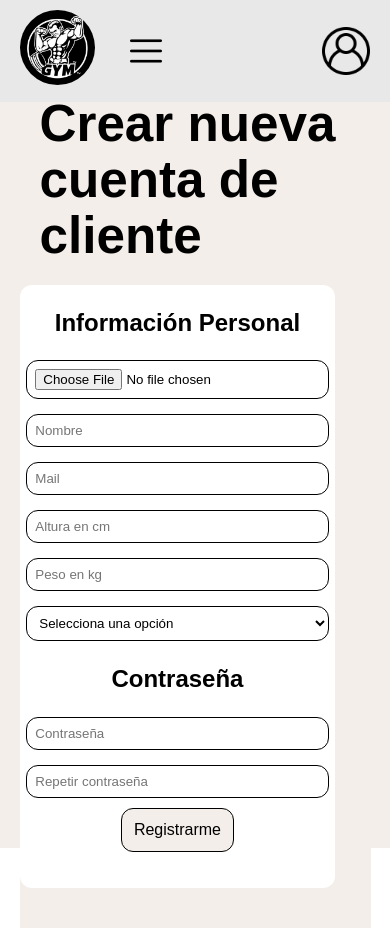
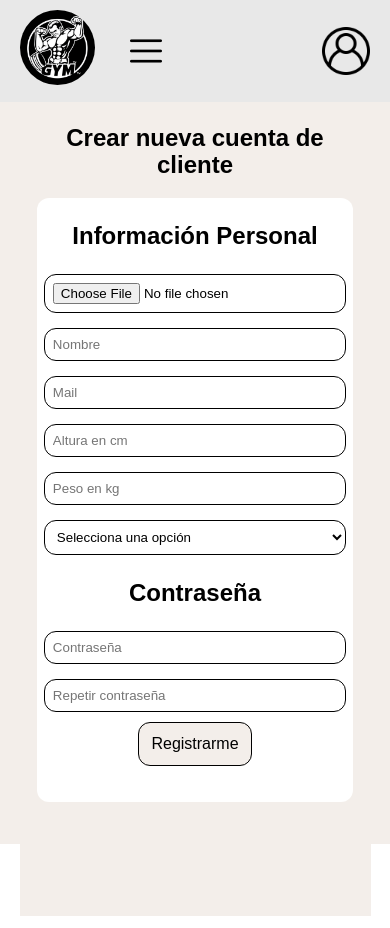
Before and after one commit to Danykeidel03/tfm-front, a React (Vite) app: page /register in a window 390 px wide. Built offline with nearby package versions, Linux system fonts and the light colour scheme.

Commit message:
responsive

```diff
--- a/src/App.css
+++ b/src/App.css
@@ -36,7 +36,7 @@ li {
   gap: 30px;
   max-width: 90%;
   position: relative;
-  top: 80px;
+  margin-top: 103px;
   padding-bottom: 40px;
 }
 
@@ -62,3 +62,24 @@ textarea {
   padding: 12px;
   color: black;
 }
+
+.main-content h1 {
+    margin: 20px;
+    text-align: center;
+}
+
+#root{
+  height: 100%;
+}
+
+@media (max-width: 900px){
+    .main-content h1{
+        font-size: 36px;
+    }
+}
+
+@media (max-width: 650px){
+    .main-content h1{
+        font-size: 24px;
+    }
+}
--- a/src/components/CardObj/CardObj.css
+++ b/src/components/CardObj/CardObj.css
@@ -20,7 +20,6 @@
   justify-content: center;
   align-items: center;
   padding: 12px;
-  gap: 12px;
 }
 
 .divAddFood {
@@ -29,24 +28,24 @@
   justify-content: space-between;
 }
 
-.imgPhotoObj{
+.imgPhotoObj {
   max-height: 200px;
   width: auto;
 }
 
-.divContentObj .nameObj{
+.divContentObj .nameObj {
   text-transform: capitalize;
   font-size: 24px;
   font-family: sans-serif;
 }
 
-.divContentObj{
+.divContentObj {
   display: flex;
   flex-direction: column;
   gap: 15px;
 }
 
-.addButton{
+.addButton {
   border: .8px solid #bbb;
   background-color: #fff;
   margin: 0 15px;
@@ -54,7 +53,7 @@
   padding: 14px;
 }
 
-.addButton:hover{
+.addButton:hover {
   cursor: pointer;
 }
 
@@ -62,3 +61,23 @@
 .divPhotoObj img {
   max-width: 150px;
 }
+
+@media (max-width: 480px) {
+  .contentModal {
+    width: auto;
+  }
+
+  .divContentObj .nameObj {
+    font-size: 18px;
+  }
+
+  .nameInstructions {
+    font-size: 12px;
+    flex-direction: column;
+    align-items: flex-start;
+  }
+
+  .nameInstructions .addButton {
+    padding: 8px 16px 8px 16px;
+  }
+}
--- a/src/components/Header/Header.css
+++ b/src/components/Header/Header.css
@@ -12,6 +12,7 @@
 .loginDiv.active {
   position: relative;
   right: 20px;
+  z-index: 3;
 }
 
 .divLoginForm.active {
@@ -299,6 +300,12 @@ html .opcionesDeComidas .divAddObj {
   padding: 15px;
 }
 
-.divForm{
+.divForm {
   gap: 10px;
 }
+
+@media(max-width: 800px) {
+  .bienvenidoUserPhoto {
+    display: flex;
+  }
+}
--- a/src/components/Modal/Modal.css
+++ b/src/components/Modal/Modal.css
@@ -14,6 +14,7 @@
   flex-direction: column;
   justify-content: center;
   align-items: center;
+  z-index: 4;
 }
 
 .overlayModal {
--- a/src/pages/AdminPanel/AdminPanel.css
+++ b/src/pages/AdminPanel/AdminPanel.css
@@ -5,10 +5,6 @@ html .main-content:has(.menu-contentAdmin) {
     justify-content: space-between;
     top: 0;
     padding-bottom: 0;
-}
-
-#root:has(.menu-contentAdmin){
-  height: 100%;
 }
 
 .main-contentAdmin {
--- a/src/pages/Exercises/Exercises.css
+++ b/src/pages/Exercises/Exercises.css
@@ -81,6 +81,20 @@
     margin-bottom: 25px;
 }
 
-.divGetEjerciciosEnded .addButton{
+.divGetEjerciciosEnded .addButton {
     display: none;
 }
+
+@media (max-width: 700px) {
+    .nameInstructions {
+        flex-direction: column;
+    }
+
+    .divPhotoObj {
+        padding-left: 12px;
+    }
+
+    .content-fitness .divContentObj{
+        padding-right: 12px;
+    }
+}
--- a/src/pages/Register/Register.css
+++ b/src/pages/Register/Register.css
@@ -9,7 +9,7 @@
 }
 
 .divPersonalInfo h2,
-.divPass h2{
+.divPass h2 {
     margin: 10px 0 10px 0;
 }
 
@@ -78,10 +78,6 @@
     align-items: center;
 }
 
-.main-content h1 {
-    margin: 20px;
-}
-
 .main-content {
     gap: 0px;
 }
@@ -105,8 +101,19 @@ form {
     justify-content: center;
 }
 
+.registroDiv {
+    display: flex;
+    justify-content: center;
+}
+
 @media (max-width: 780px) {
     .registerForm {
         width: 90%;
     }
 }
+
+@media (max-width: 700px) {
+    form {
+        width: 100%;
+    }
+}
```
